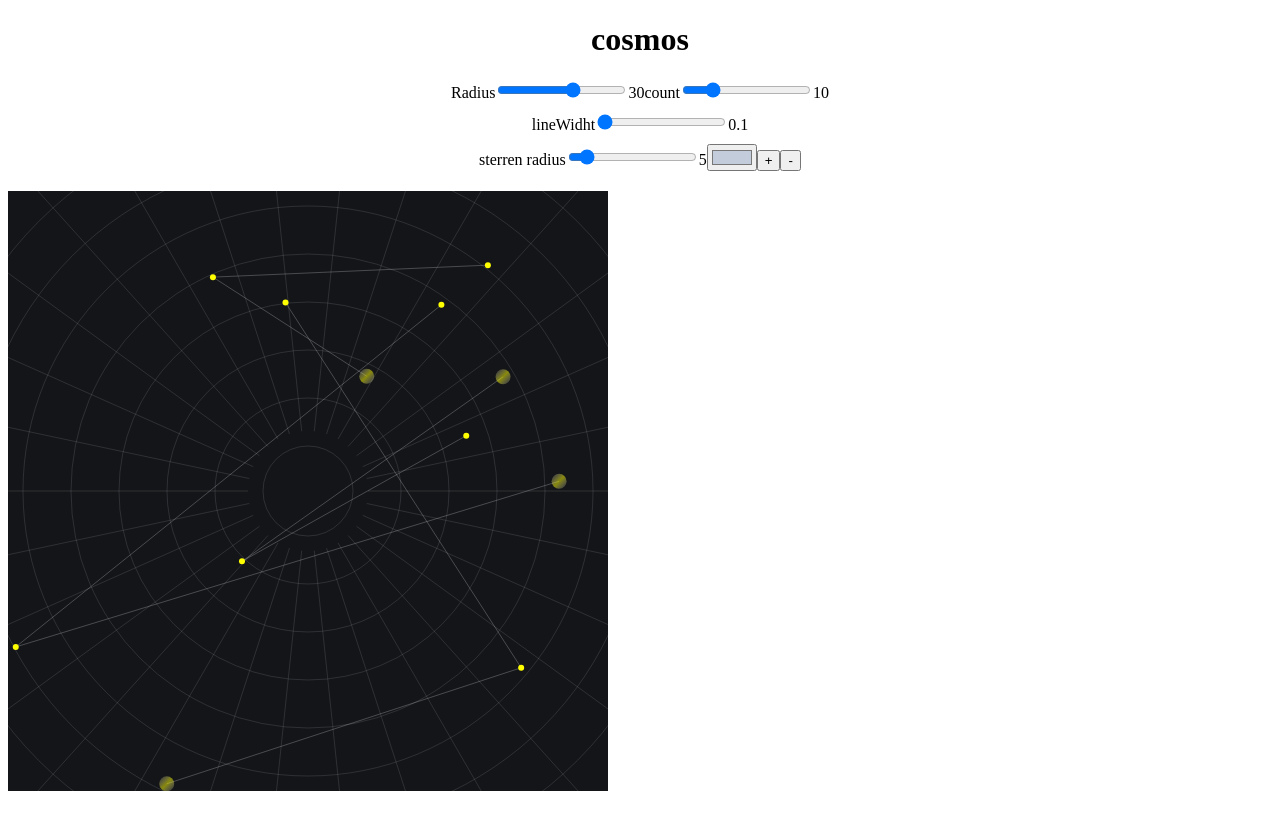
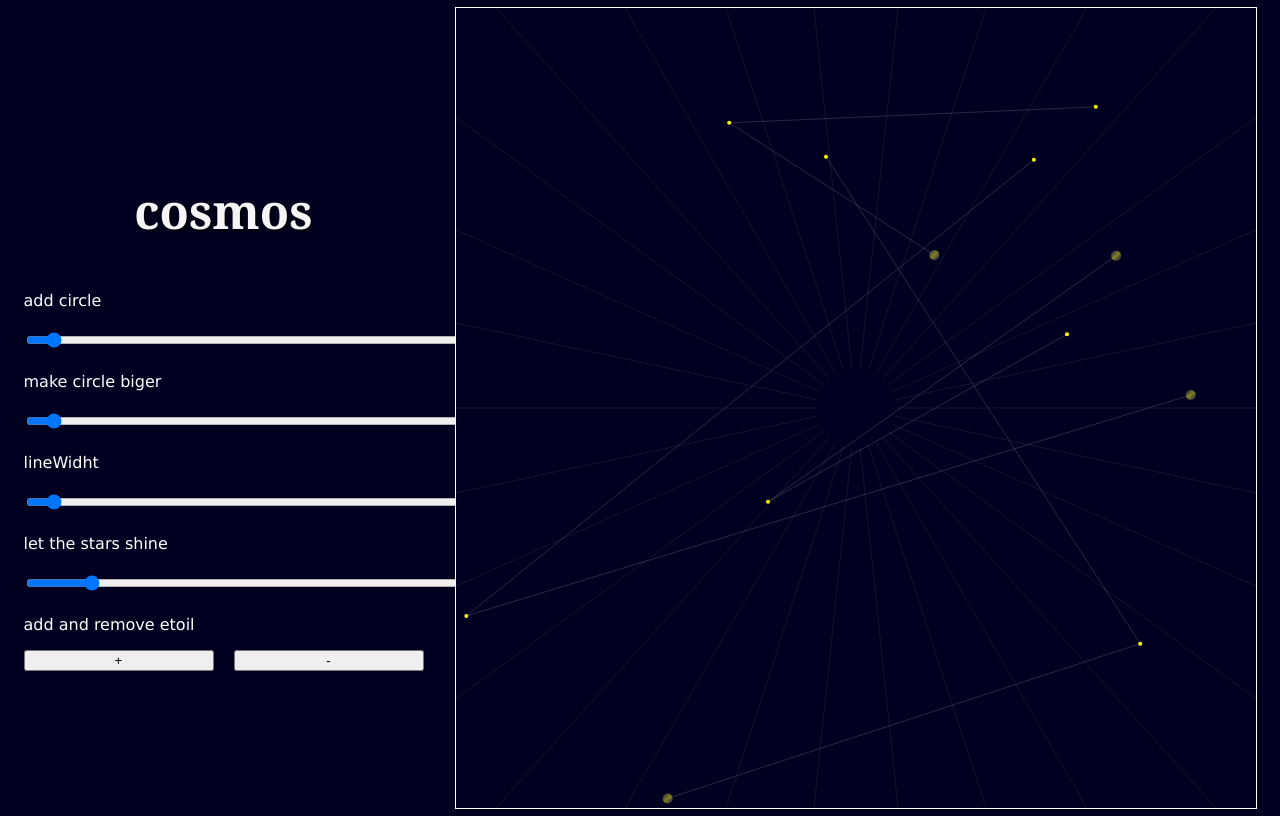
Before and after one commit to yassy22/art, a React (Vite) app: page / in a window 1280 px wide. Built offline with nearby package versions, Linux system fonts and the light colour scheme.

Commit message:
Update styles and functionality, laatse ellementen toegevoegt

```diff
--- a/src/App.css
+++ b/src/App.css
@@ -3,16 +3,71 @@
   text-align: center;
 }
 
-.controls {
-  margin-bottom: 20px;
+body {
+  background-color: #010020;
+  color: white;
+  font-family: Verdana, Geneva, Tahoma, sans-serif;
+}
+.title {
+  font-size: 3rem;
+  padding-bottom: 1rem;
+  text-align: center;
+  color: #f5f5f5;
+  text-shadow: 2px 2px 4px #000000;
+  font-family: Cambria, Cochin, Georgia, Times, "Times New Roman", serif;
+}
+.container {
+  display: flex;
+  justify-content: center;
+  align-items: center;
+  height: 100vh;
 }
 
-.controls > div {
-  margin: 10px;
+.controls {
+  width: 400px;
+  text-align: left;
 }
 
 .svg-container {
-  background-color: #141518;
-  height: 600px;
-  width: 600px;
+  background-color: #010020;
+  height: 800px;
+  width: 800px;
+  border: 0.1px solid white;
 }
+
+.container {
+  display: flex;
+  justify-content: space-around;
+  align-items: center;
+}
+
+.BG_ellips_control {
+  display: flex;
+  flex-direction: column;
+}
+.slider-container {
+  width: 80%;
+  margin: 50px auto;
+}
+
+.slider {
+  width: 100%;
+  padding: 20px;
+}
+
+#slider-value {
+  display: block;
+  margin-top: 10px;
+}
+
+.button {
+  width: 100%;
+}
+
+.buttons {
+  display: flex;
+  justify-content: space-between;
+  align-items: center;
+  gap: 20px;
+  padding-top: 1rem;
+}
--- a/src/App.jsx
+++ b/src/App.jsx
@@ -5,12 +5,12 @@ import Slider from "./components/Slider";
 import CosmosContainer from "./components/CosmosContainer";
 
 const generateItem = () => ({
-  x1: Math.random() * 400,
-  y1: Math.random() * 400,
-  x2: Math.random() * 400,
-  y2: Math.random() * 400,
-  cx1: Math.random() * 400,
-  cy1: Math.random() * 400,
+  x1: Math.random() * 800,
+  y1: Math.random() * 800,
+  x2: Math.random() * 800,
+  y2: Math.random() * 800,
+  cx1: Math.random() * 800,
+  cy1: Math.random() * 800,
   radius: 5,
 });
 function App() {
@@ -27,8 +27,8 @@ function App() {
   });
 
   const [style, setStyle] = useState({
-    radius: 30,
-    circleCount: 10,
+    radius: 0,
+    circleCount: 0,
     circleColor: "#c3ccdb",
   });
 
@@ -82,46 +82,55 @@ function App() {
 
   return (
     <div className="App">
+      <div className="container">
+        <div className="controls">
           <h1 className="title">cosmos</h1>
-      <div className="controls">
           <Slider
-          max={50}
-          label="Radius"
+            max={33}
+            label="add circle"
+            value={circleCount}
+            onValueChange={handleChannelChange}
+            className="slider"
+          />
+          <Slider
+            max={100}
+            label="make circle biger"
             value={radius}
             onValueChange={handleRadiusChange}
           />
-        <Slider
-          max={50}
-          label="count"
-          value={circleCount}
-          onValueChange={handleChannelChange}
-        />
 
-        <div className="lineInput">
           <Slider
             max={100}
             label="lineWidht"
             value={lineWidht}
             onValueChange={handleLineWidhtChange}
+            className="slider"
           />
-        </div>
+
           <Slider
             max={50}
-          label="sterren radius"
+            label="let the stars shine"
             value={radiuss}
             onValueChange={handelChangeEtoile}
+            className="slider"
           />
 
-        <input type="color" value={circleColor} onChange={handleColorChange} />
-
+          <div className="amount_etoil">
+            <label htmlFor="">add and remove etoil</label>
+            <div className="buttons">
               <button className="AddButton button" onClick={handleAddItem}>
                 +
               </button>
-        <button className="removeButton" onClick={handleRemoveItem}>
+              <button
+                className="removeButton button"
+                onClick={handleRemoveItem}
+              >
                 -
               </button>
             </div>
-      <div className="svg-container">
+          </div>
+        </div>
+        <div>
           <CosmosContainer
             numLines={numLines}
             lineWidht={lineWidht}
@@ -133,6 +142,7 @@ function App() {
           />
         </div>
       </div>
+    </div>
   );
 }
 export default App;
--- a/src/components/Circles.jsx
+++ b/src/components/Circles.jsx
@@ -2,8 +2,8 @@
 
 const Circles = ({ count, radius, color }) => {
   const circles = [];
-  const centerX = 200;
-  const centerY = 200;
+  const centerX = 400;
+  const centerY = 400;
 
   const stepSize = 32;
 
--- a/src/components/CosmosContainer.jsx
+++ b/src/components/CosmosContainer.jsx
@@ -15,11 +15,10 @@ const CosmosContainer = ({
 }) => {
   return (
     <div className="svg-container">
-      <svg viewBox="0 0 400 400">
-        {/* <defs>{gradient}</defs> */}
+      <svg viewBox="0 0 800 800">
         <Lins countLine={numLines} widthLine={lineWidht} />
         <Circles count={circleCount} radius={radius} color={circleColor} />
-        <Etoiles items={items}  gradient={gradient}/>
+        <Etoiles items={items} gradient={gradient} />
       </svg>
     </div>
   );
--- a/src/components/Lins.jsx
+++ b/src/components/Lins.jsx
@@ -5,8 +5,8 @@ const Lins = ({ countLine, widthLine }) => {
   const lines = [];
   const radius = 40;
 
-  const centerX = 400 / 2;
-  const centerY = 400 / 2;
+  const centerX = 800 / 2;
+  const centerY = 800 / 2;
 
   for (let e = 0; e < countLine; e++) {
     const angle = (e / countLine) * 2 * Math.PI;
--- a/src/components/Slider.jsx
+++ b/src/components/Slider.jsx
@@ -8,8 +8,8 @@ const Slider = ({ onValueChange, value, max, min = 0, label }) => {
         max={max}
         value={value}
         onChange={(e) => onValueChange(parseInt(e.target.value, 10))}
+        className="slider"
       />
-      <span>{value}</span>
     </label>
   );
 };
```
Lines whose indentation alone changed are shown as unchanged.
